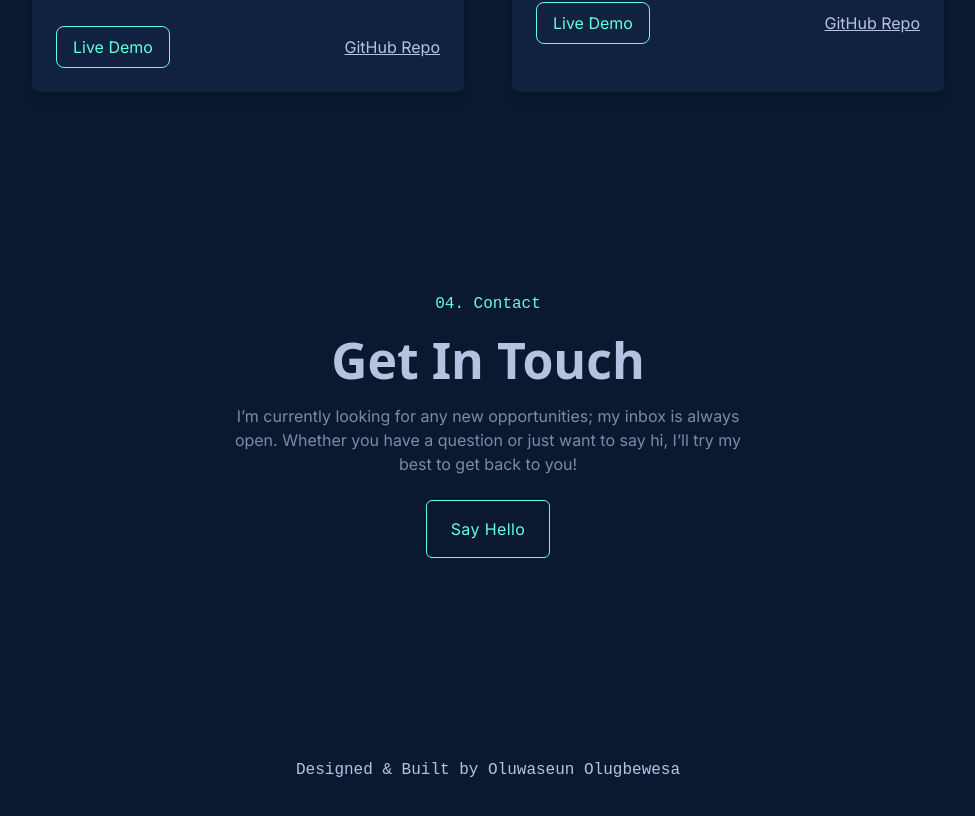
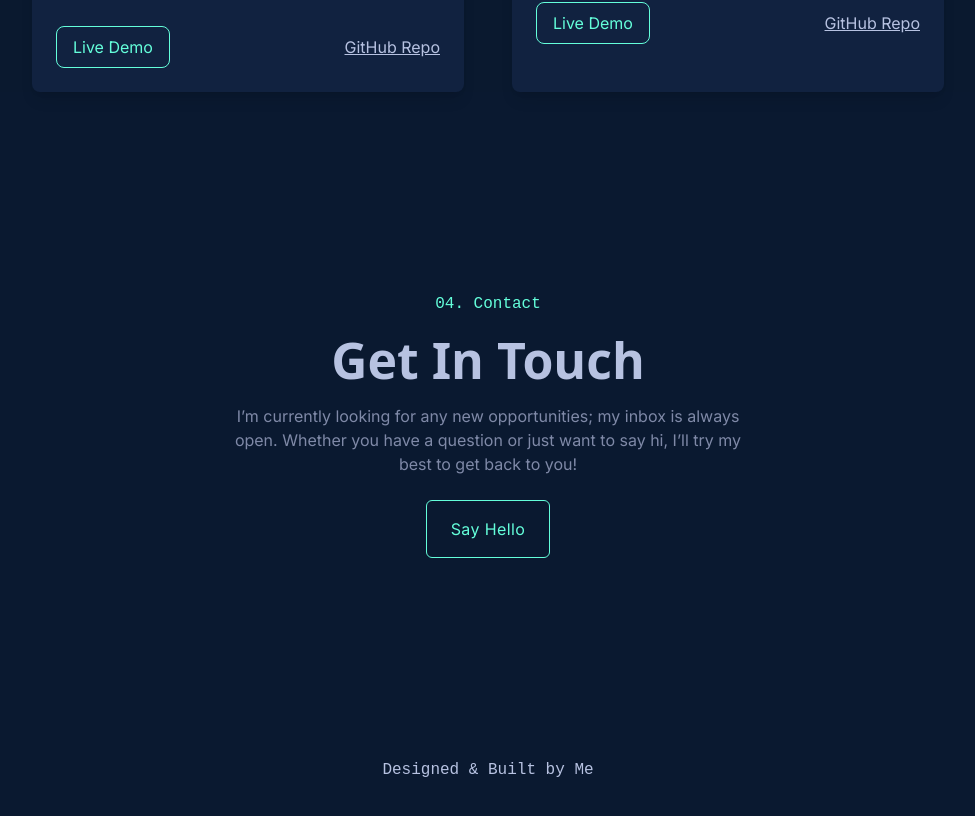
Before and after one commit to Seun-olu/My-Portfolio, a Next.js app: page / in a window 1280 px wide. Shown: the part 2463-3279 px from the top of the page, without its empty margins (152-1127 px from the left). Built offline with nearby package versions, Linux system fonts and the light colour scheme.

Commit message:
bug fixes

```diff
--- a/app/Components/Footer.jsx
+++ b/app/Components/Footer.jsx
@@ -49,7 +49,7 @@ const Footer = () => {
         </div>
       </div>
       <p className="md:text-base text-xs">
-        Designed & Built by Oluwaseun Olugbewesa
+        Designed & Built by Me
       </p>
     </footer>
   );
```
